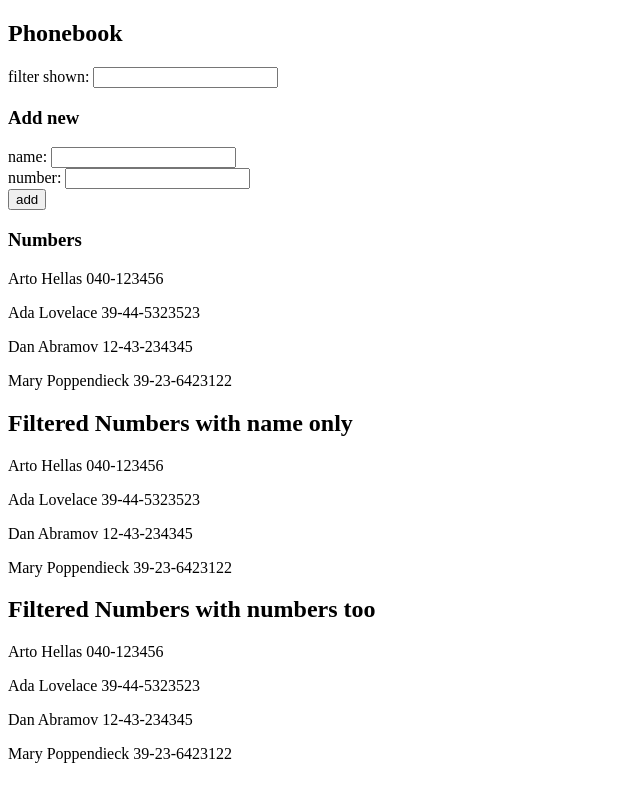
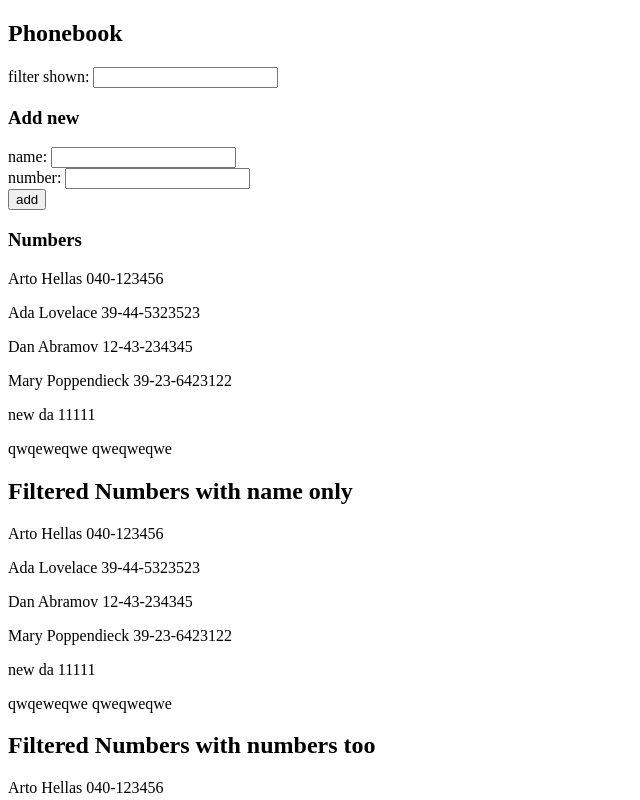
Before and after one commit to Metarails/Full_Stack_open, a React (Create React App) app in the folder Osa2/puhelinluettelo/: page / in a window 1280 px wide. Shown: the top 800 px of the page, without its empty margins (0-640 px from the left). Built offline with nearby package versions, Linux system fonts and the light colour scheme; data requests are answered from the project's data file.

Commit message:
2.12 puhelinluetelo step7 done

```diff
--- a/Osa2/puhelinluettelo/db.json
+++ b/Osa2/puhelinluettelo/db.json
@@ -1,5 +1,5 @@
 {
-    "persons":[
+  "persons": [
     {
       "name": "Arto Hellas",
       "number": "040-123456",
@@ -19,6 +19,16 @@
       "name": "Mary Poppendieck",
       "number": "39-23-6423122",
       "id": 4
+    },
+    {
+      "name": "new da",
+      "number": " 11111",
+      "id": 5
+    },
+    {
+      "name": "qwqeweqwe",
+      "number": "qweqweqwe",
+      "id": 6
     }
   ]
 }
--- a/Osa2/puhelinluettelo/src/App.js
+++ b/Osa2/puhelinluettelo/src/App.js
@@ -123,6 +123,7 @@ const App = () => {
         name: newName,
         number: newNumber,
       }
+      axios.post("http://localhost:3001/persons", nameObject)
       setPersons(persons.concat(nameObject));
       setNewName("");
       setNewNumber("");
```
Lines whose indentation alone changed are shown as unchanged.
